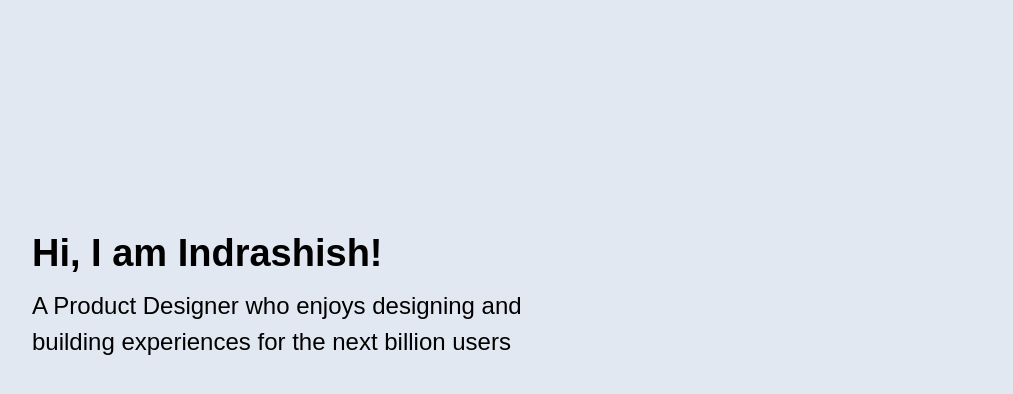
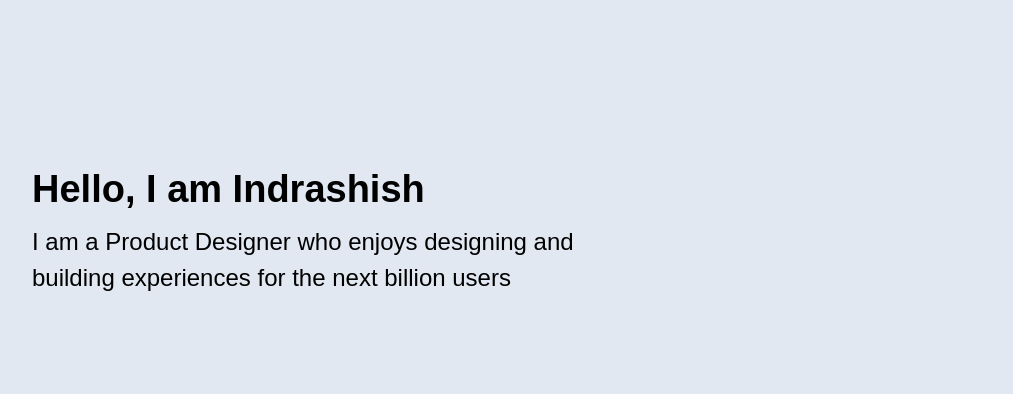
Before and after one commit to Ghosh/Ghosh.io, a Gatsby site: page / in a window 1280 px wide. Shown: the part 86-480 px from the top of the page, without its empty margins (128-1141 px from the left). Built offline with nearby package versions, Linux system fonts and the light colour scheme; Gatsby itself is replaced by a stand-in of ours.

Commit message:
Updated styling for hero section

```diff
--- a/src/components/modules/home/Hero/index.js
+++ b/src/components/modules/home/Hero/index.js
@@ -9,20 +9,21 @@ const Hero = () => {
       <Text
         fontSize={['24px', '28px', '30px', '38px']}
         fontWeight="600"
+        width={['90%', '80%', '75%', '60%', '60%']}
         as="h1"
         css="color: var(--text-primary)"
       >
-        Hi, I am Indrashish!
+        Hello, I am Indrashish
       </Text>
       <Text
-        fontSize={[2, 4]}
+        fontSize={[2, 3, 4]}
         fontWeight="300"
         lineHeight={1.5}
-        mt={3}
+        mt={[2, 3]}
         width={['100%', '100%', '75%', '60%', '60%']}
         css="color: var(--text-secondary)"
       >
-        A Product Designer who enjoys designing and building experiences for the next billion users
+        I am a Product Designer who enjoys designing and building experiences for the next billion users
       </Text>
     </Box>
   )
--- a/src/theme/index.js
+++ b/src/theme/index.js
@@ -10,7 +10,7 @@ export const breakpoints = [
 
 const theme = {
   breakpoints: breakpoints,
-  space: [0, 4, 8, 16, 20, 24, 28, 32, 64, 128, 256, 512],
+  space: [0, 4, 8, 16, 20, 24, 28, 32, 64, 128, 192, 256, 512],
   colors: {
     midnight: [
       '#EBEEF7',
```
